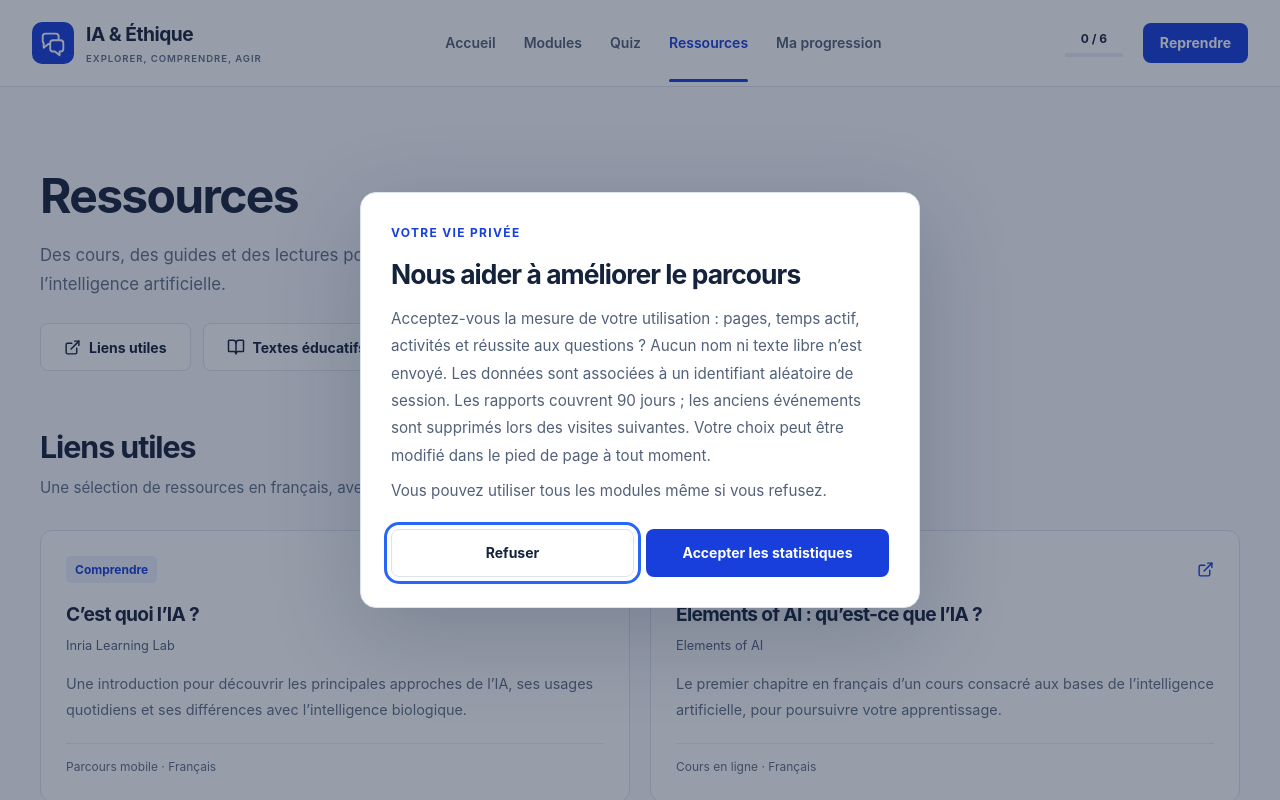
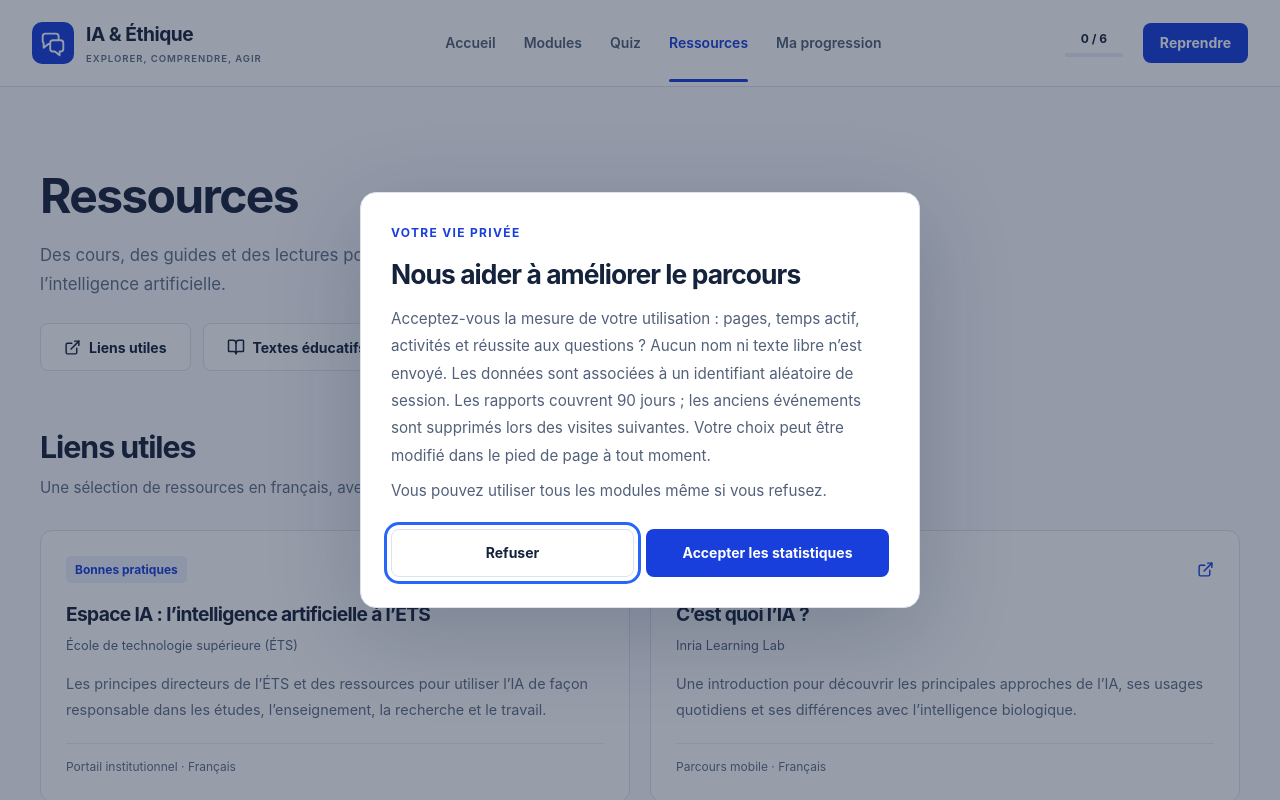
Before and after one commit to amine-12/ETH-WepApp, a React (Vite) app: page /ressources in a window 1280 px wide. Shown: the top 800 px of the page. Built offline with nearby package versions, Linux system fonts and the light colour scheme.

Commit message:
move up resource from ets

```diff
--- a/src/data/resources.ts
+++ b/src/data/resources.ts
@@ -9,6 +9,12 @@ export interface Resource {
 }
 
 export const resources: Resource[] = [
+  {
+    id: 'ets-ia', title: 'Espace IA : l’intelligence artificielle à l’ÉTS', publisher: 'École de technologie supérieure (ÉTS)',
+    format: 'Portail institutionnel', theme: 'Bonnes pratiques',
+    description: 'Les principes directeurs de l’ÉTS et des ressources pour utiliser l’IA de façon responsable dans les études, l’enseignement, la recherche et le travail.',
+    url: 'https://www.etsmtl.ca/a-propos/intelligence-artificielle',
+  },
   {
     id: 'inria', title: 'C’est quoi l’IA ?', publisher: 'Inria Learning Lab',
     format: 'Parcours mobile', theme: 'Comprendre',
@@ -56,12 +62,6 @@ export const resources: Resource[] = [
     format: 'Article et avis', theme: 'Environnement',
     description: 'Un éclairage sur l’énergie, les infrastructures et l’analyse du cycle de vie, pour comprendre les impacts environnementaux de l’IA.',
     url: 'https://www.ademe.fr/presse/communique-national/ia-generative-comment-quantifier-les-impacts/',
-  },
-  {
-    id: 'ets-ia', title: 'Espace IA : l’intelligence artificielle à l’ÉTS', publisher: 'École de technologie supérieure (ÉTS)',
-    format: 'Portail institutionnel', theme: 'Bonnes pratiques',
-    description: 'Les principes directeurs de l’ÉTS et des ressources pour utiliser l’IA de façon responsable dans les études, l’enseignement, la recherche et le travail.',
-    url: 'https://www.etsmtl.ca/a-propos/intelligence-artificielle',
   },
 ];
 
```
